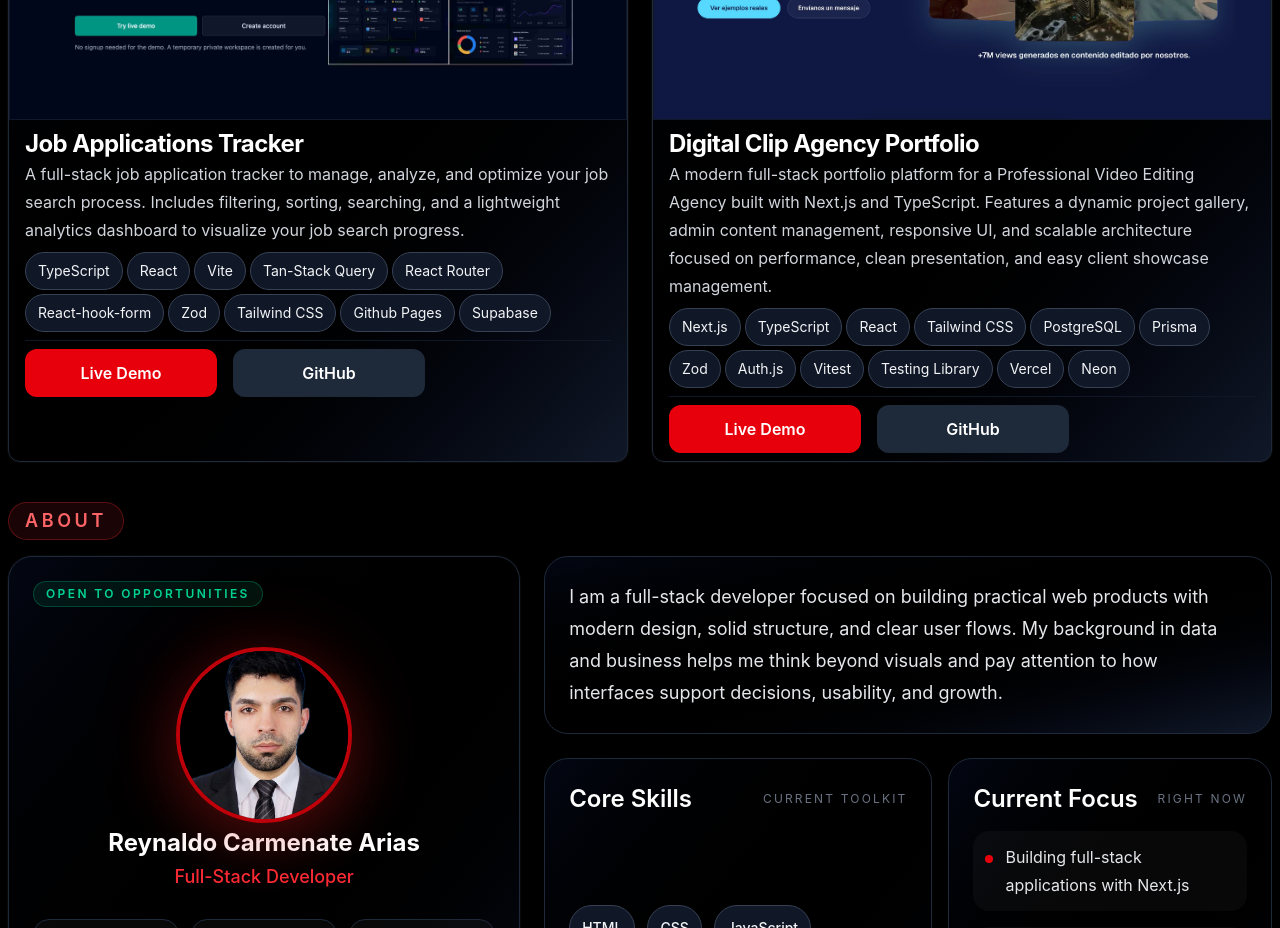
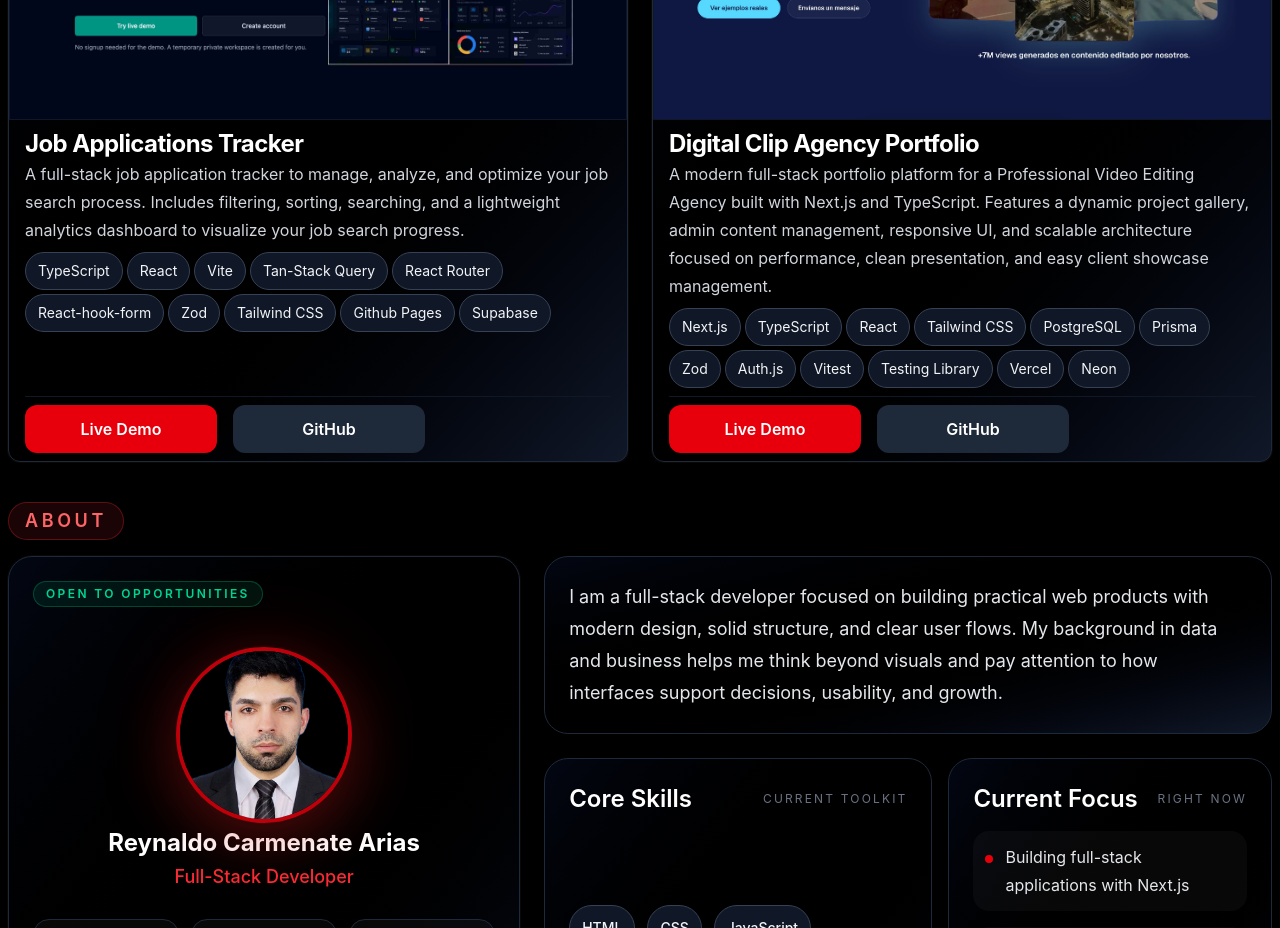
Before and after one commit to ReySlash/Portfolio_landing_page, a React (Vite) app: page / in a window 1280 px wide. Shown: the part 1100-2028 px from the top of the page. Built offline with nearby package versions, Linux system fonts and the light colour scheme.

Commit message:
fix project card CTA alignment

```diff
--- a/src/components/ProjectCard.tsx
+++ b/src/components/ProjectCard.tsx
@@ -6,13 +6,13 @@ type Props = {
 
 function ProjectCard({ project }: Props) {
   return (
-    <div className="flex flex-col gap-2 rounded-xl border border-gray-800 bg-linear-to-br from-gray-950 via-black to-gray-900 shadow-[0_0_0_1px_rgba(255,255,255,0.03)] hover:border-red-600">
+    <div className="flex h-full flex-col gap-2 rounded-xl border border-gray-800 bg-linear-to-br from-gray-950 via-black to-gray-900 shadow-[0_0_0_1px_rgba(255,255,255,0.03)] hover:border-red-600">
       <img
         className="aspect-10/5 rounded-t-xl border border-gray-900 object-cover"
         src={project.thumbnail}
         alt={project.name}
       />
-      <div className="flex flex-col gap-1 px-4 pb-2">
+      <div className="flex flex-1 flex-col gap-1 px-4 pb-2">
         <div>
           <h3 className="text-2xl font-bold tracking-tight">{project.name}</h3>
           <p className="leading-7 text-gray-300">{project.description}</p>
@@ -27,7 +27,7 @@ function ProjectCard({ project }: Props) {
             </span>
           ))}
         </div>
-        <div className="flex gap-4 border-t border-gray-900 pt-2">
+        <div className="mt-auto flex gap-4 border-t border-gray-900 pt-2">
           {project.liveDemoUrl && (
             <a
               className="flex min-h-12 flex-1 items-center justify-center rounded-xl bg-red-600 px-5 py-3 font-semibold text-white transition-all duration-150 hover:scale-[1.02] hover:cursor-pointer hover:bg-red-500 active:scale-[0.98] sm:max-w-48"
```
